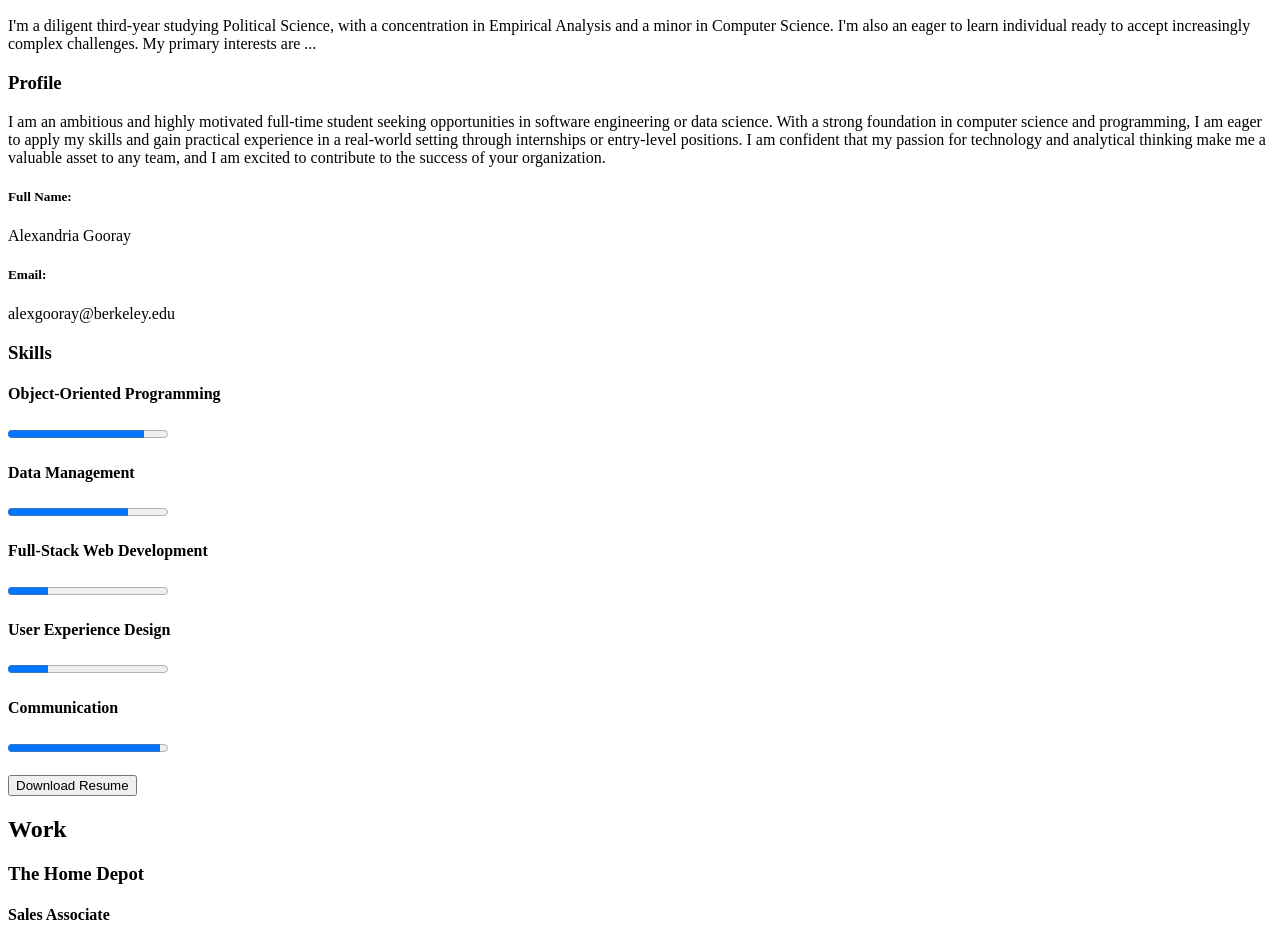
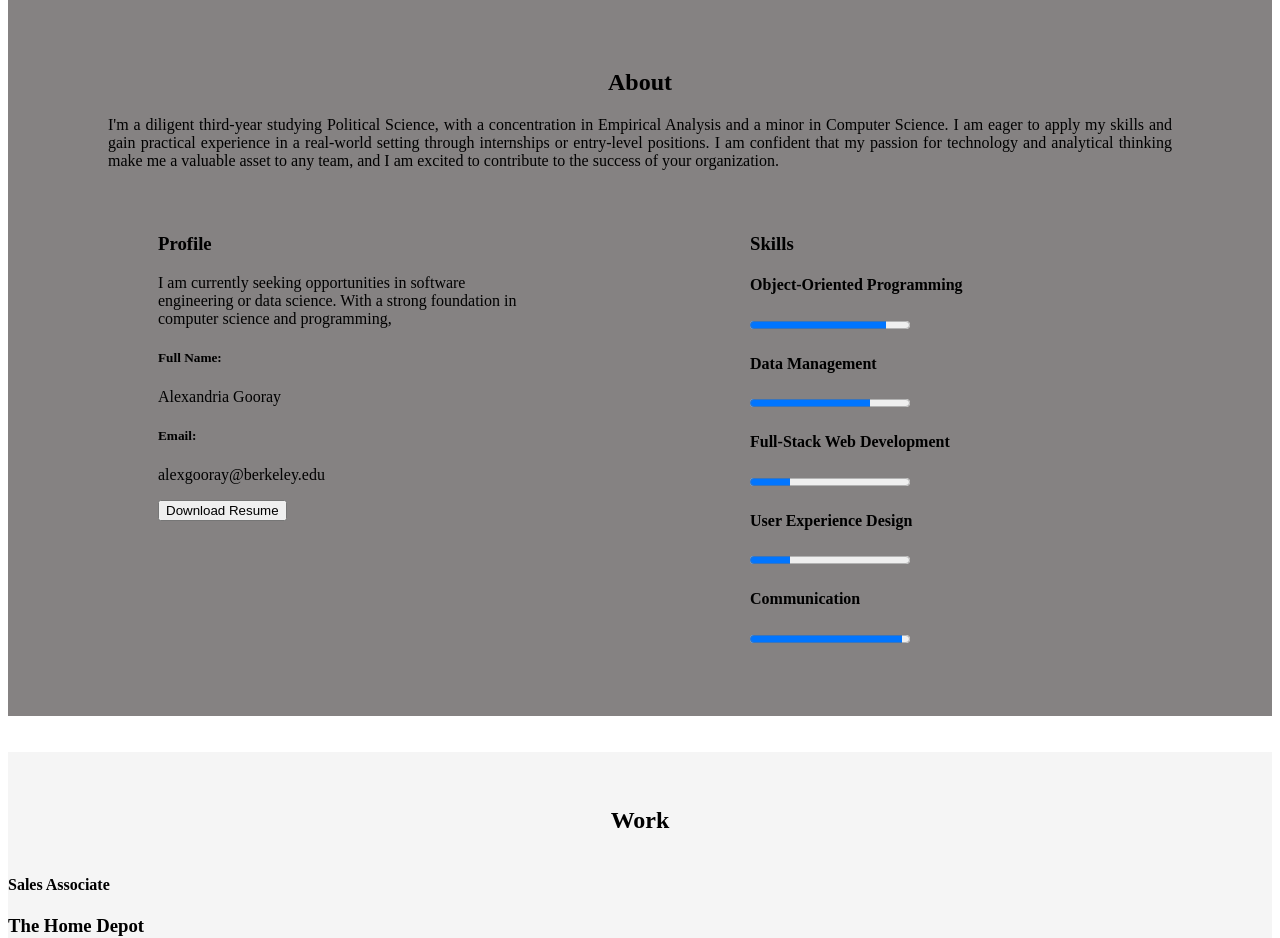
Before and after one commit to fullstack-decal-sp23/project1-alexbottt, a plain HTML site: page index.html in a window 1280 px wide. Shown: the part 224-1162 px from the top of the page. Drawn offline with Linux system fonts and the light colour scheme.

Commit message:
about section and contact section styling

```diff
--- a/index.html
+++ b/index.html
@@ -4,36 +4,46 @@
     <meta name="author" content="Alexandria Gooray">
     <meta name="description" content="Alexandria Gooray Personal and Professional Page">
     <title>Alexandria Gooray</title>
+    <link rel="stylesheet" href="styles.css">
 </head>
 <body>
+    <div class="title">
+        <br>
         <h1>Alexandria Gooray</h1>
         <h6>Data Analyst | Software Engineer | Innovator</h6>
-
         <a target = "_blank" href="https://github.com/alexbottt">
             <img src="../project1-alexbottt/GitHub-Mark.png" alt="github logo" height="50"/>
         </a>
         <a href="mailto:alexgooray@berkeley.edu">
-        <img src="../project1-alexbottt/email-icon-sign-symbol-logo-vector.jpg" alt="email icon" height="50"/>
+            <img src="../project1-alexbottt/email-icon-sign-symbol-logo-vector.jpg" alt="email icon" height="55"/>
         </a>
-
-
-    <h2>About</h2>
+    </div>
+    <br>
+    <div class="about">
+        <div class="grid-container">
+            <div class="top-row">
+                <h2 class="label">About</h2>
                 <p>I'm a diligent third-year studying Political Science, with a concentration in Empirical Analysis
-         and a minor in Computer Science. I'm also an eager to learn individual ready to accept
-         increasingly complex challenges. My primary interests are ...</p>
-
-         <h3>Profile</h3>
-         <p>I am an ambitious and highly motivated full-time student seeking opportunities in software
-            engineering or data science. With a strong foundation in computer science and programming,
-            I am eager to apply my skills and gain practical experience in a real-world setting through
+                and a minor in Computer Science. I am eager to apply my skills and gain practical experience in a real-world setting through
                 internships or entry-level positions. I am confident that my passion for technology and
                 analytical thinking make me a valuable asset to any team, and I am excited to contribute
                 to the success of your organization. </p>
+                <br></div>
+            <div class="left-column">
+            <h3>Profile</h3>
+            <p>I am currently seeking opportunities in software
+                engineering or data science. With a strong foundation in computer
+                science and programming,
+                 </p>
             <h5>Full Name:</h4>
                 <p>Alexandria Gooray</p>
             <h5>Email:</h4>
                 <p>alexgooray@berkeley.edu</p>
-
+            <a href="resume.pdf" download target="_blank">
+                <button>Download Resume</button>
+            </a>
+            </div>
+            <div class="right-column">
                 <h3>Skills</h3>
                 <h4>Object-Oriented Programming</h4>
                 <progress value="85" max="100"></progress>
@@ -45,17 +55,24 @@
                 <progress value="25" max="100"></progress>
                 <h4>Communication</h4>
                 <progress value="95" max="100"></progress>
+            </div>
+        </div>
+        <br>
+    </div>
 
     <br>
     <br>
+</div>
 
-    <a href="resume.pdf" download target="_blank">
-        <button>Download Resume</button>
-    </a>
-
-    <h2>Work</h2>
+    <div class="work">
+        <br>
+        <br>
+        <h2 class="label">Work</h2>
+        <div class="flex-container">
+            <div class=""
+        </div>
+            <h4>Sales Associate</h4>
                 <h3>The Home Depot</h3>
-        <h4>Sales Associate</h4>
             <ul>
                 <li>Provided positive first impressions to welcome new customers
                     and built rapport through engaging interactions.</li>
@@ -67,8 +84,8 @@
                 <li>Stayed current on seasonal products, promotions, and
                     market trends on a monthly basis to provide informed</li>
             </ul>
+            <h4>Goodwill Ambassador</h4>
                 <h3>Riverside County</h3>
-        <h4>Goodwill Ambassador</h4>
                 <ul>
                     <li>Representative and primary Ambassador for Riverside County Fair
                         and National Date Festival</li>
@@ -77,8 +94,8 @@
                     <li>Engaged with middle and elementary students to inspire
                         and encourage towards academic development</li>
                 </ul>
+            <h4>Swim Instructor</h4>
                 <h3>The Aquatic Zone</h3>
-        <h4>Swim Instructor</h4>
                 <ul>
                     <li>Planned classes covering different ages and skill levels to prepare students
                         for basic and advanced swimming needs.
@@ -90,6 +107,9 @@
                         in unsafe conditions.
                     </li>
                 </ul>
+        <br>
+        <br>
+    </div>
 
     <!--
         <h2>Projects</h2>
@@ -98,12 +118,17 @@
     <h2>Activities</h2>
 
     -->
-
-    <h2>Contact</h2>
+    <div class="contact">
+        <div class="grid-container">
+            <div class="top-row">
+                <h2 class="label">Contact</h2>
+            </div>
+            <div class="left-column" style="text-align: center;">
                 <img src="../project1-alexbottt/email-icon-sign-symbol-logo-vector.jpg" alt="email icon" height="70"/>
                 <h4>Email Me At</h4>
                 <h5>alexgooray@berkeley.edu</h5>
-
+            </div>
+            <div class="right-column" style="text-align: center;">
                 <h4>Let's Connect!</h3>
                     <form>
                         <label for="name">Name:</label>
@@ -114,7 +139,9 @@
                             <br>
                             <input type="submit">
                     </form>
-
+            </div>
+        </div>
+    </div>
 
 </body>
 </html>
--- a/styles.css
+++ b/styles.css
@@ -1,13 +1,68 @@
+body {
+    background-color: white;
+}
 .grid-container {
     display: grid;
-    grid-template-columns: auto auto auto;
-    background-color: #2196f3;
-    padding: 10px;
+    grid-template-rows: auto 1fr;
+    grid-template-columns: 1fr 1fr;
+    gap: 10px;
+    grid-column-gap: 20px;
   }
-  .grid-item {
-    background-color: rgba(255, 255, 255, 0.8);
-    border: 1px solid rgba(0, 0, 0, 0.8);
-    padding: 20px;
-    font-size: 30px;
+
+  .top-row {
+    text-align: justify;
+    padding: 0 50px;
+    grid-row: 1 / 2;
+    grid-column: 1 / 3;
+  }
+
+  .left-column {
+    text-align: left;
+    padding: 0 100px;
+    grid-row: 2 / 3;
+    grid-column: 1 / 2;
+  }
+
+  .right-column {
+    text-align: left;
+    padding: 0 100px;
+    grid-row: 2 / 3;
+    grid-column: 2 / 3;
+  }
+
+  .flex-container {
+    display: flex;
+    flex-wrap: wrap;
+  }
+
+  .column {
+    flex-basis: 50%;
+  }
+
+  .title {
     text-align: center;
-  }
+}
+  .about {
+    background-color: rgb(133, 130, 130);
+    text-align: justify;
+    padding: 50px;
+}
+.profile {
+    color: purple;
+}
+
+.skills {
+    color: blue;
+}
+
+ .work {
+    background-color: whitesmoke;
+    width: 100%;
+}
+ .contact {
+    width: 100%;
+}
+
+ .label {
+    text-align: center;
+}
```
Also changed, not shown: 2_best-portfolio-websites.jpg (added). Lines whose indentation alone changed are shown as unchanged.
